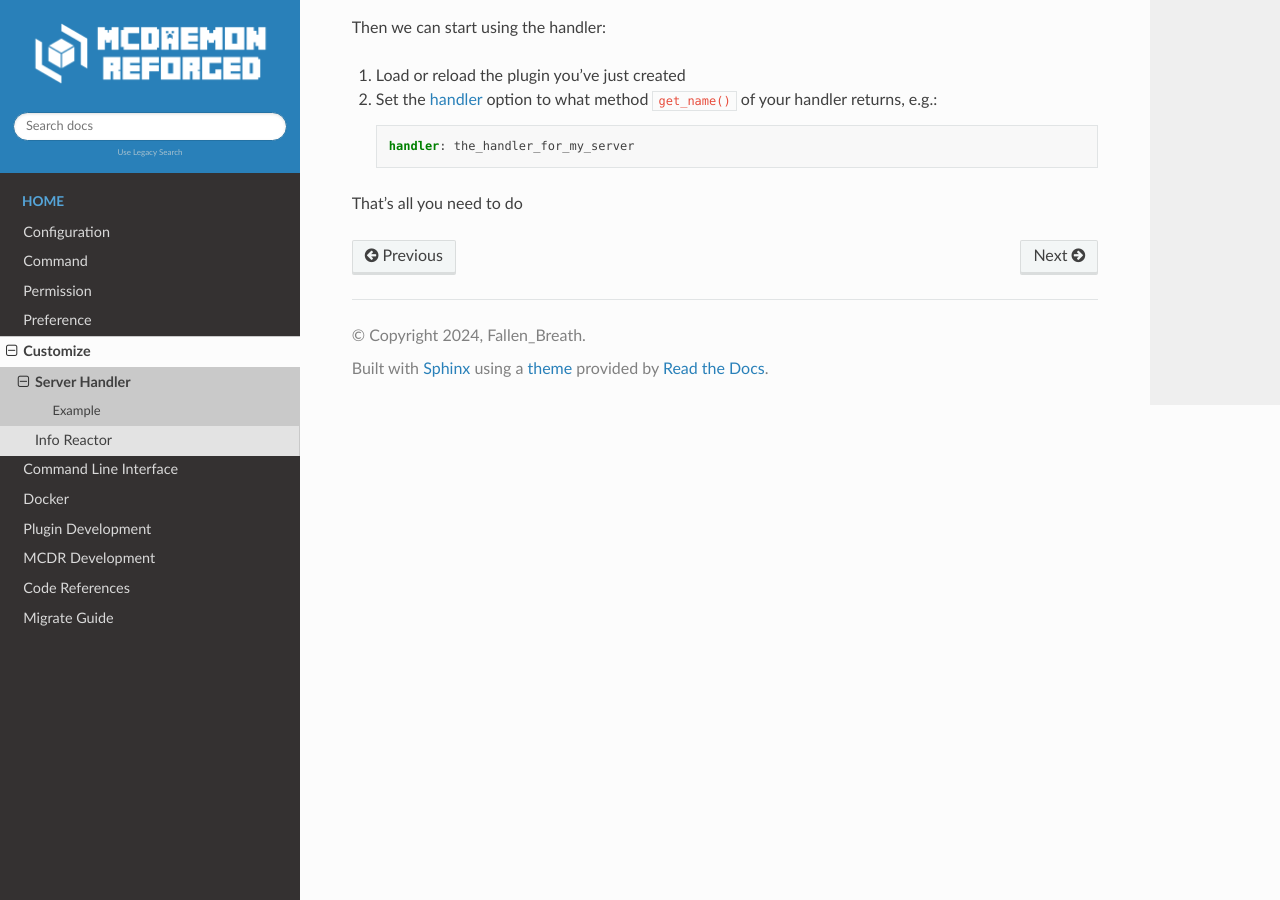
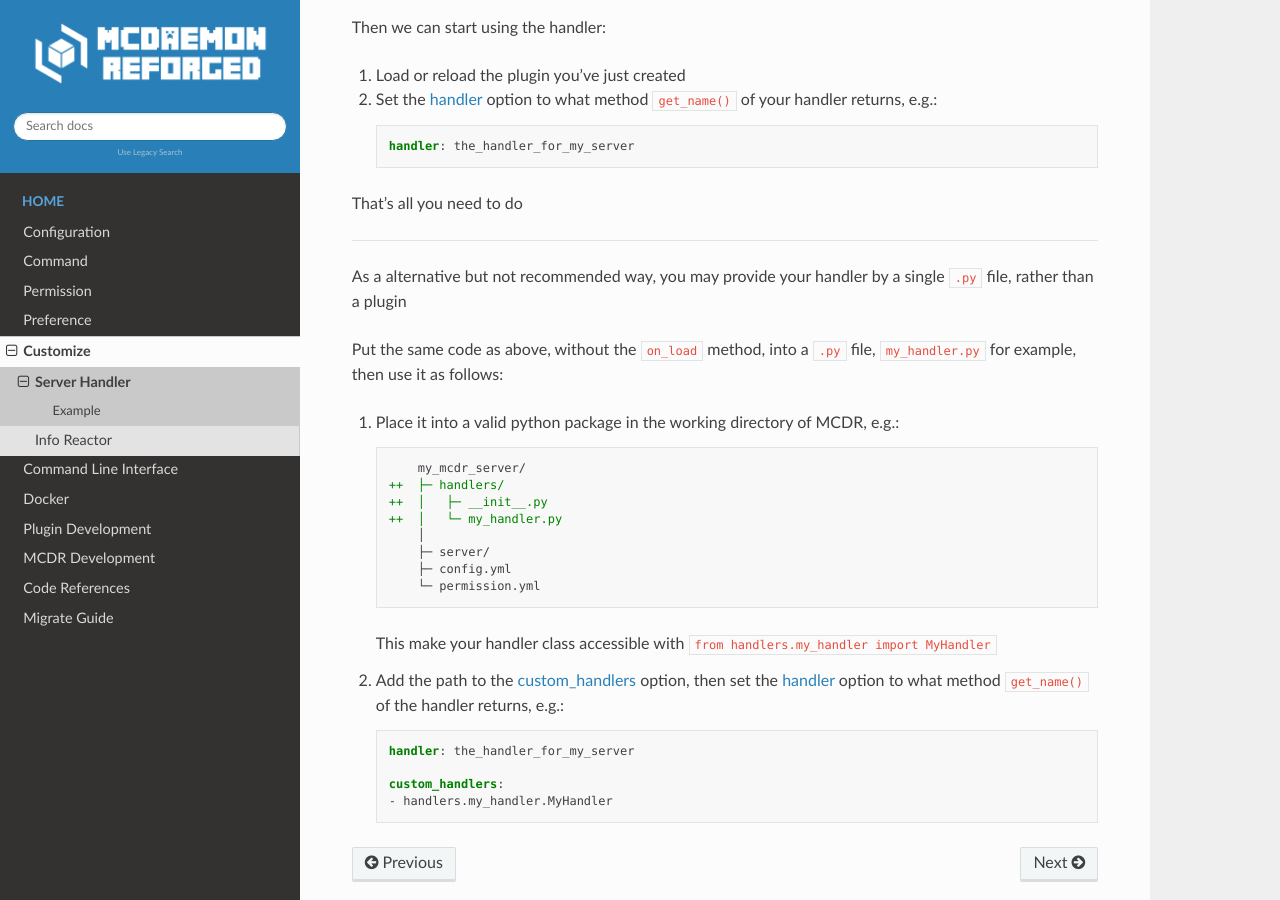
Before and after one commit to MCDReforged/MCDReforged, a Sphinx documentation site: the page built from docs/source/customize/handler.rst, in a window 1280 px wide and 900 px high, scrolled down 1297 px. Built offline with Sphinx 7.4.7 and the Read the Docs theme 2.0.0, drawn with Linux system fonts in a browser that asks for light colours; pages that are not in the unit, such as notebooks, are missing from menus; the version number could not be read and is left out; comment, search, counter and statistics services are not loaded.

Commit message:
fix(doc/handler): Add back usage of `.py` handlers (#336)
* fix(doc/handler): Add back usage of `.py` handlers

Since the `.py` handler is not deprecated, merely not recommended, this section should be kept in doc to let users to understand.

* doc(handler): add a transition marker

* (docs/handler): make code block inline

```diff
--- a/docs/source/customize/handler.rst
+++ b/docs/source/customize/handler.rst
@@ -61,3 +61,34 @@
         handler: the_handler_for_my_server
 
 That's all you need to do
+
+------
+
+As a alternative but not recommended way, you may provide your handler by a single ``.py`` file, rather than a plugin
+
+Put the same code as above, without the ``on_load`` method, into a ``.py`` file, ``my_handler.py`` for example, then use it as follows:
+
+1.  Place it into a valid python package in the working directory of MCDR, e.g.:
+
+    .. code-block:: diff
+
+            my_mcdr_server/
+        ++  ├─ handlers/
+        ++  │   ├─ __init__.py
+        ++  │   └─ my_handler.py
+            │
+            ├─ server/
+            ├─ config.yml
+            └─ permission.yml
+
+    This make your handler class accessible with ``from handlers.my_handler import MyHandler``
+
+2.  Add the path to the :ref:`configuration:custom_handlers` option,
+    then set the :ref:`configuration:handler` option to what method ``get_name()`` of the handler returns, e.g.:
+
+    .. code-block:: yaml
+
+        handler: the_handler_for_my_server
+
+        custom_handlers:
+        - handlers.my_handler.MyHandler
```
Also changed, not shown: 1 other file.
